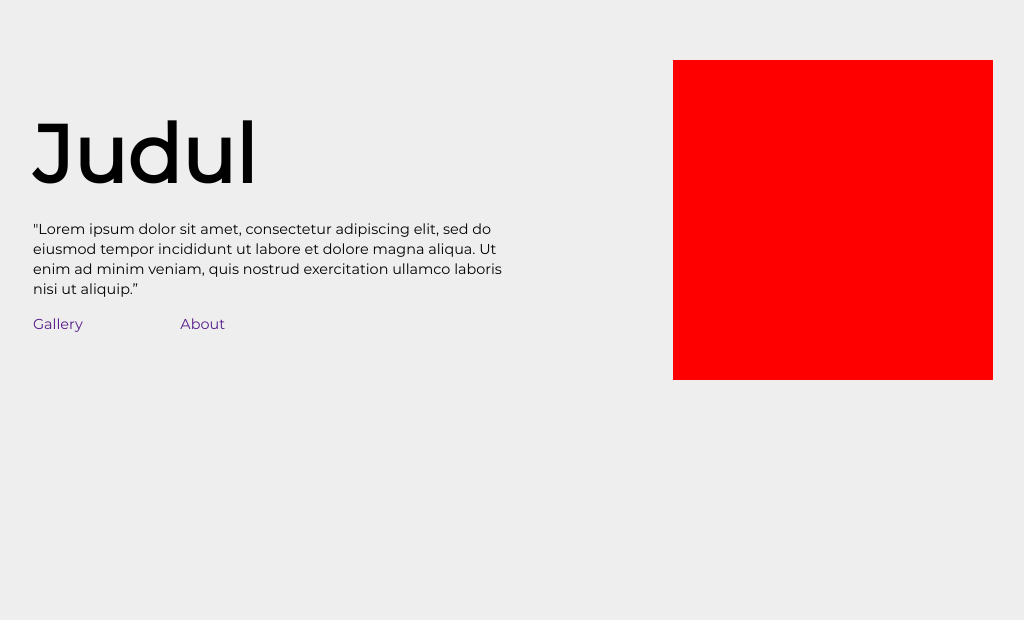
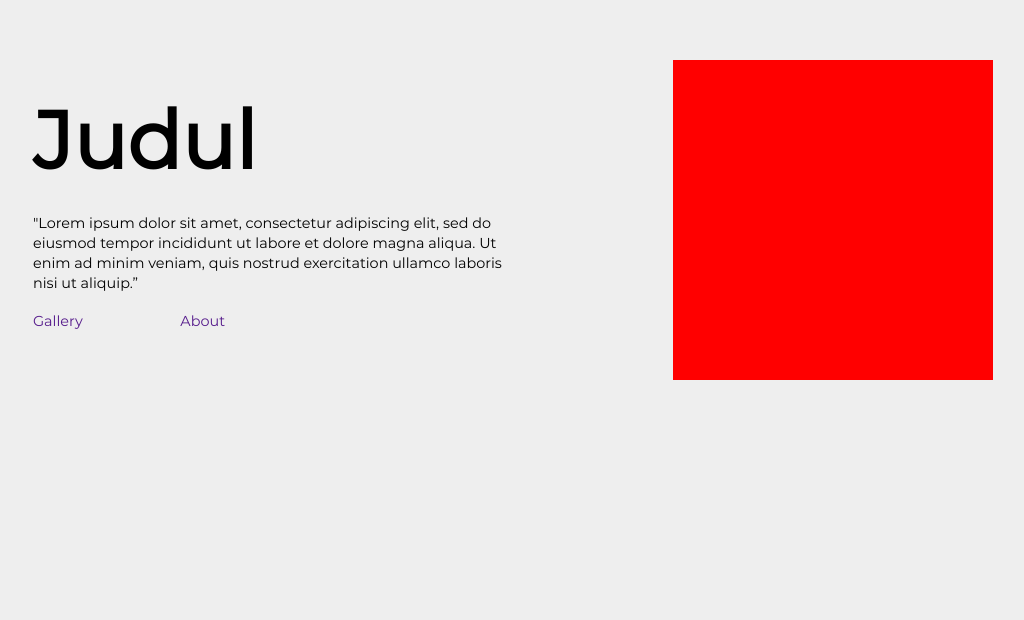
Before and after one commit to mad-af/Hiedes2020, a plain HTML site: page index.html in a window 1280 px wide. Shown: the part 180-800 px from the top of the page, without its empty margins (127-1151 px from the left). Drawn offline with Linux system fonts and the light colour scheme.

Commit message:
change lineHeight H series

```diff
--- a/Styles/index.css
+++ b/Styles/index.css
@@ -8,6 +8,10 @@
     padding: 0;
     font-family: 'isFont';
     text-decoration: none;
+}
+
+h1,h2,h3,h4,h5,h6 {
+    line-height: .8;
 }
 
 p,a {
--- a/Styles/page1/section1.css
+++ b/Styles/page1/section1.css
@@ -14,13 +14,13 @@
 }
 
 .section1 .div1 h1 {
-    margin: 0 0 .2em;
+    margin: 0 0 .5em;
     font-size: 5em ;
     /* line-height: 1.8; */
 }
 
 .section1 .div1 p {
-    margin: 0 0 1em;
+    margin: 0 0 1.2em;
 }
 
 .section1 .div1 .btn {
```
